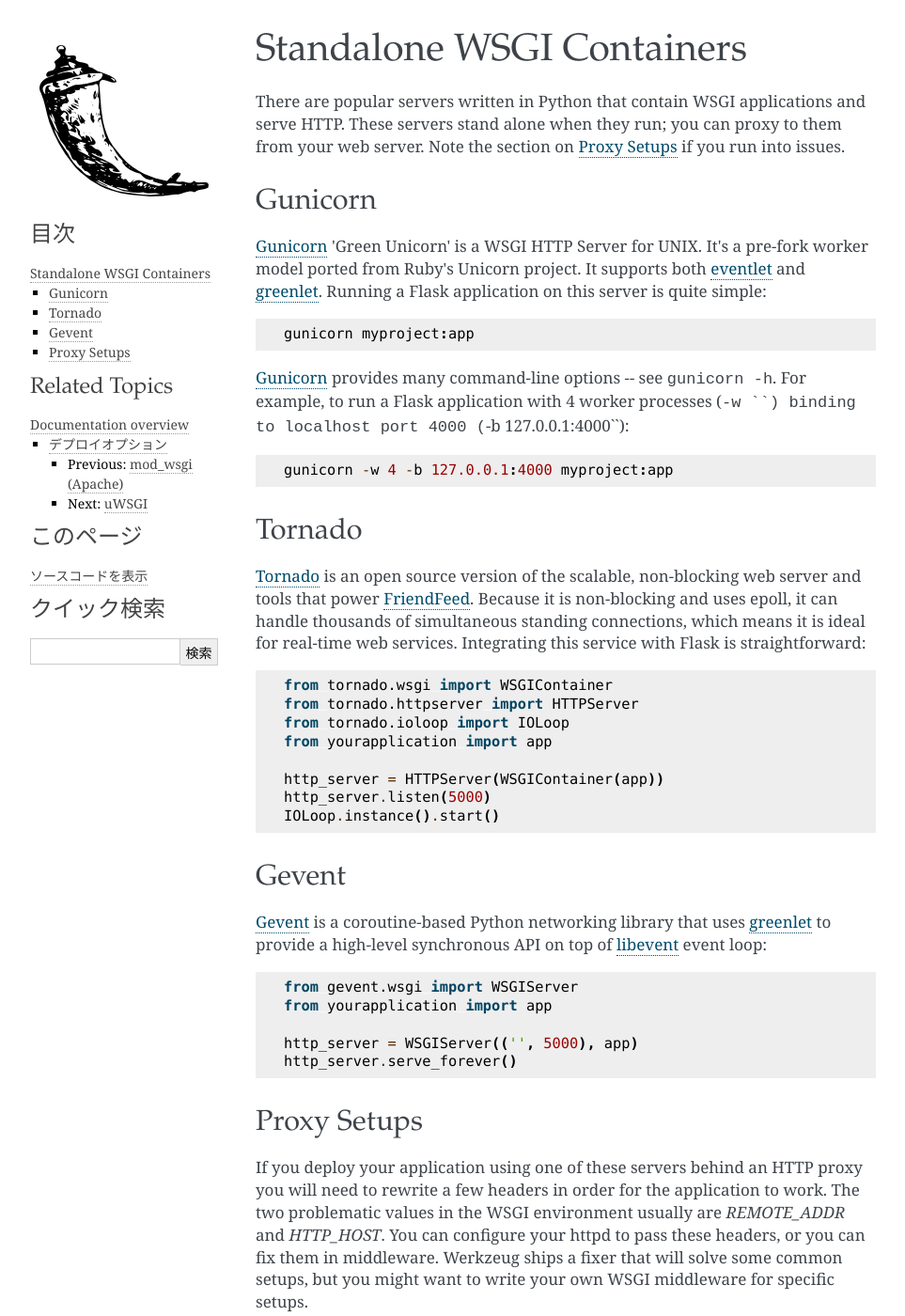
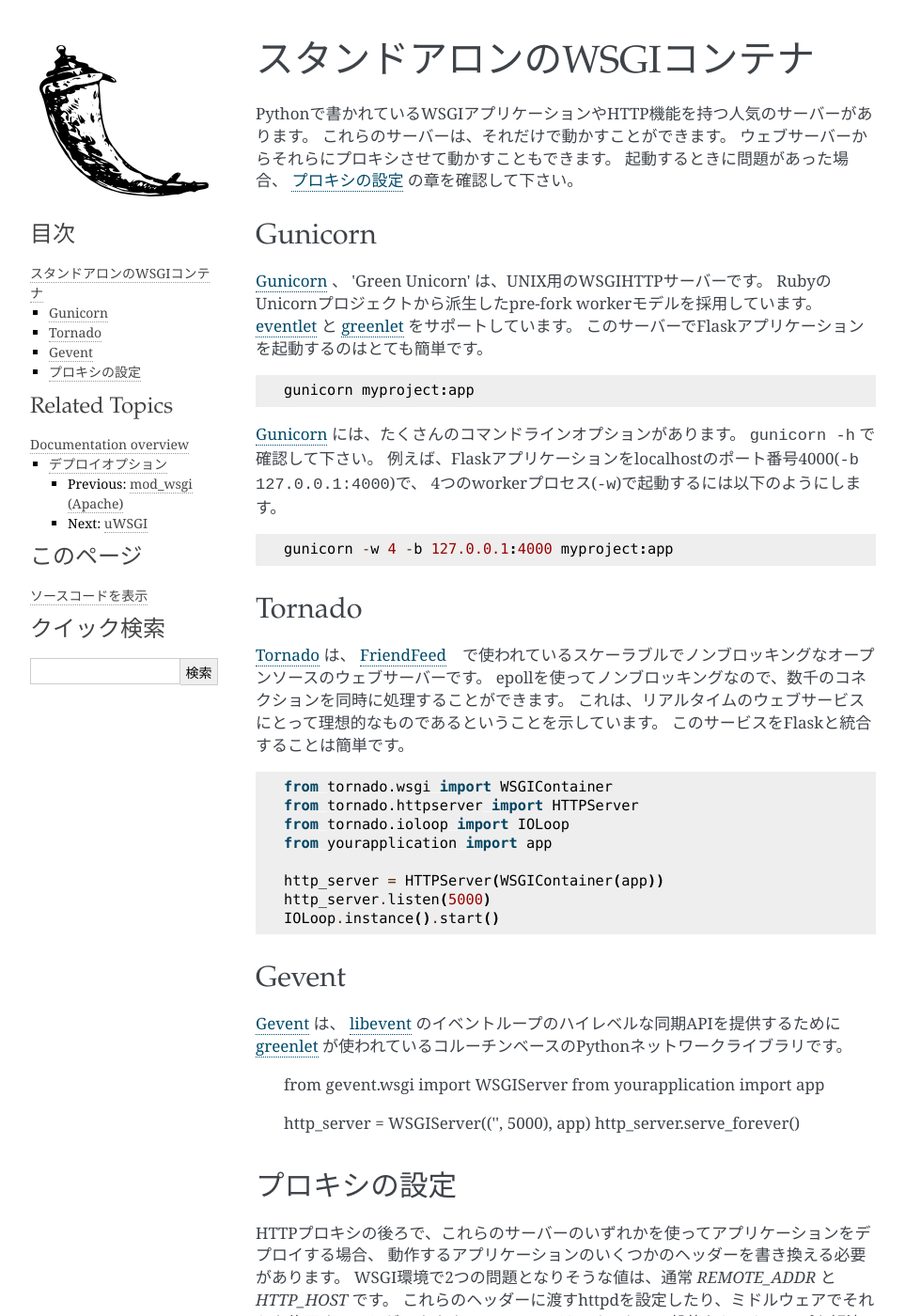
Before and after one commit to tokuda109/flask-docs-ja, a Sphinx documentation site: the page built from docs/deploying/wsgi-standalone.rst, in a window 1280 px wide and 1400 px high. Shown: the whole window at 94% size, without its empty margins (148-1111 px from the left). Built offline with Sphinx 7.4.7, drawn with Linux system fonts in a browser that asks for light colours; pages that are not in the unit, such as notebooks, are missing from menus; some of the changed text lies outside the part shown.

Commit message:
Translated fastcgi and standalone wsgi

```diff
--- a/docs/deploying/wsgi-standalone.rst
+++ b/docs/deploying/wsgi-standalone.rst
@@ -1,25 +1,43 @@
 .. _deploying-wsgi-standalone:
 
-Standalone WSGI Containers
-==========================
+スタンドアロンのWSGIコンテナ
+=============================
 
-There are popular servers written in Python that contain WSGI applications and
-serve HTTP.  These servers stand alone when they run; you can proxy to them
-from your web server.  Note the section on :ref:`deploying-proxy-setups` if you
-run into issues.
+.. Standalone WSGI Containers
+   ==========================
+
+.. There are popular servers written in Python that contain WSGI applications and
+   serve HTTP.  These servers stand alone when they run; you can proxy to them
+   from your web server.  Note the section on :ref:`deploying-proxy-setups` if you
+   run into issues.
+
+Pythonで書かれているWSGIアプリケーションやHTTP機能を持つ人気のサーバーがあります。
+これらのサーバーは、それだけで動かすことができます。
+ウェブサーバーからそれらにプロキシさせて動かすこともできます。
+起動するときに問題があった場合、 :ref:`deploying-proxy-setups` の章を確認して下さい。
 
 Gunicorn
 --------
 
-`Gunicorn`_ 'Green Unicorn' is a WSGI HTTP Server for UNIX. It's a pre-fork
-worker model ported from Ruby's Unicorn project. It supports both `eventlet`_
-and `greenlet`_. Running a Flask application on this server is quite simple::
+.. `Gunicorn`_ 'Green Unicorn' is a WSGI HTTP Server for UNIX. It's a pre-fork
+   worker model ported from Ruby's Unicorn project. It supports both `eventlet`_
+   and `greenlet`_. Running a Flask application on this server is quite simple::
+
+`Gunicorn`_ 、 'Green Unicorn' は、UNIX用のWSGIHTTPサーバーです。
+RubyのUnicornプロジェクトから派生したpre-fork workerモデルを採用しています。
+`eventlet`_ と `greenlet`_ をサポートしています。
+このサーバーでFlaskアプリケーションを起動するのはとても簡単です。 ::
 
     gunicorn myproject:app
 
-`Gunicorn`_ provides many command-line options -- see ``gunicorn -h``.
-For example, to run a Flask application with 4 worker processes (``-w
-``) binding to localhost port 4000 (``-b 127.0.0.1:4000``)::
+.. `Gunicorn`_ provides many command-line options -- see ``gunicorn -h``.
+   For example, to run a Flask application with 4 worker processes (``-w
+   ``) binding to localhost port 4000 (``-b 127.0.0.1:4000``)::
+
+`Gunicorn`_ には、たくさんのコマンドラインオプションがあります。
+``gunicorn -h`` で確認して下さい。
+例えば、Flaskアプリケーションをlocalhostのポート番号4000(``-b 127.0.0.1:4000``)で、
+4つのworkerプロセス(``-w``)で起動するには以下のようにします。 ::
 
     gunicorn -w 4 -b 127.0.0.1:4000 myproject:app
 
@@ -30,11 +48,16 @@
 Tornado
 --------
 
-`Tornado`_ is an open source version of the scalable, non-blocking web
-server and tools that power `FriendFeed`_.  Because it is non-blocking and
-uses epoll, it can handle thousands of simultaneous standing connections,
-which means it is ideal for real-time web services.  Integrating this
-service with Flask is straightforward::
+.. `Tornado`_ is an open source version of the scalable, non-blocking web
+   server and tools that power `FriendFeed`_.  Because it is non-blocking and
+   uses epoll, it can handle thousands of simultaneous standing connections,
+   which means it is ideal for real-time web services.  Integrating this
+   service with Flask is straightforward::
+
+`Tornado`_ は、 `FriendFeed`_　で使われているスケーラブルでノンブロッキングなオープンソースのウェブサーバーです。
+epollを使ってノンブロッキングなので、数千のコネクションを同時に処理することができます。
+これは、リアルタイムのウェブサービスにとって理想的なものであるということを示しています。
+このサービスをFlaskと統合することは簡単です。 ::
 
     from tornado.wsgi import WSGIContainer
     from tornado.httpserver import HTTPServer
@@ -52,9 +75,12 @@
 Gevent
 -------
 
-`Gevent`_ is a coroutine-based Python networking library that uses
-`greenlet`_ to provide a high-level synchronous API on top of `libevent`_
-event loop::
+.. `Gevent`_ is a coroutine-based Python networking library that uses
+   `greenlet`_ to provide a high-level synchronous API on top of `libevent`_
+   event loop::
+
+`Gevent`_ は、 `libevent`_ のイベントループのハイレベルな同期APIを提供するために
+`greenlet`_ が使われているコルーチンベースのPythonネットワークライブラリです。
 
     from gevent.wsgi import WSGIServer
     from yourapplication import app
@@ -68,19 +94,31 @@
 
 .. _deploying-proxy-setups:
 
-Proxy Setups
-------------
+プロキシの設定
+---------------
 
-If you deploy your application using one of these servers behind an HTTP proxy
-you will need to rewrite a few headers in order for the application to work.
-The two problematic values in the WSGI environment usually are `REMOTE_ADDR`
-and `HTTP_HOST`.  You can configure your httpd to pass these headers, or you
-can fix them in middleware.  Werkzeug ships a fixer that will solve some common
-setups, but you might want to write your own WSGI middleware for specific
-setups.
+.. Proxy Setups
+   ------------
 
-Here's a simple nginx configuration which proxies to an application served on
-localhost at port 8000, setting appropriate headers:
+.. If you deploy your application using one of these servers behind an HTTP proxy
+   you will need to rewrite a few headers in order for the application to work.
+   The two problematic values in the WSGI environment usually are `REMOTE_ADDR`
+   and `HTTP_HOST`.  You can configure your httpd to pass these headers, or you
+   can fix them in middleware.  Werkzeug ships a fixer that will solve some common
+   setups, but you might want to write your own WSGI middleware for specific
+   setups.
+
+HTTPプロキシの後ろで、これらのサーバーのいずれかを使ってアプリケーションをデプロイする場合、
+動作するアプリケーションのいくつかのヘッダーを書き換える必要があります。
+WSGI環境で2つの問題となりそうな値は、通常 `REMOTE_ADDR` と `HTTP_HOST` です。
+これらのヘッダーに渡すhttpdを設定したり、ミドルウェアでそれらを修正することができます。
+Werkzeugはいくつかの一般的なセットアップを解決する機能を持っていますが、
+特定のセットアップ用にWSGIミドルウェアを書きたいかもしれません。
+
+.. Here's a simple nginx configuration which proxies to an application served on
+   localhost at port 8000, setting appropriate headers:
+
+以下に、localhostのポートが8000で配信されるアプリケーションに対してnginxでプロキシを設定する簡単な方法を紹介します。 :
 
 .. sourcecode:: nginx
 
@@ -106,17 +144,26 @@
 host being set from `X-Forwarded-Host` and the remote address from
 `X-Forwarded-For`::
 
+httpdでこれらのヘッダーが提供されていない場合、
+
     from werkzeug.contrib.fixers import ProxyFix
     app.wsgi_app = ProxyFix(app.wsgi_app)
 
-.. admonition:: Trusting Headers
+.. Trusting Headers
 
    Please keep in mind that it is a security issue to use such a middleware in
    a non-proxy setup because it will blindly trust the incoming headers which
    might be forged by malicious clients.
 
-If you want to rewrite the headers from another header, you might want to
-use a fixer like this::
+.. admonition:: 信頼できるヘッダー
+
+   non-proxyでセットアップするミドルウェアを使うと
+   それは盲目的に悪意のあるクライアントが偽造されるかもしれない入って来るヘッダを信頼するので、非プロキシ設定でこのようなミドルウェアを使用するようにセキュリティの問題であることに注意してください。
+
+.. If you want to rewrite the headers from another header, you might want to
+   use a fixer like this::
+
+他のヘッダーからヘッダーを書き換えたい場合、以下のようなfixerを使えるかもしれません。 ::
 
     class CustomProxyFix(object):
 
```
Also changed, not shown: docs/deploying/fastcgi.rst (+63 -25 lines).
